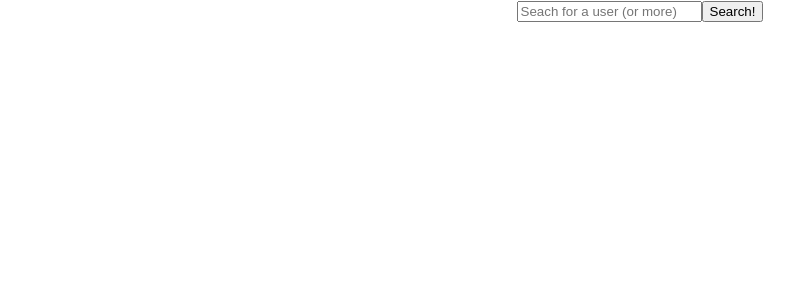
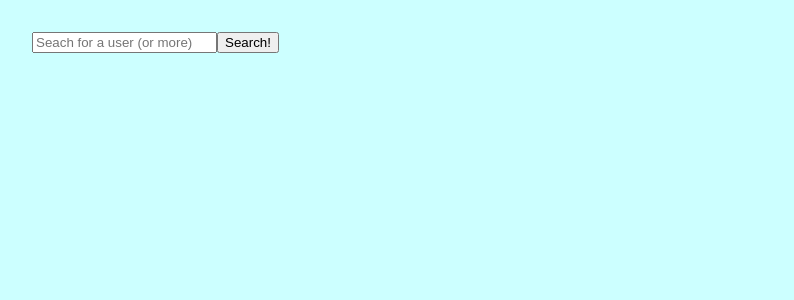
Before and after one commit to jalexy12/thisdotchallenge, a React (Create React App) app: page / in a window 1280 px wide. Shown: the top 300 px of the page, without its empty margins (0-794 px from the left). Built offline with nearby package versions, Linux system fonts and the light colour scheme.

Commit message:
Adds fonts, fontawesome, and includes fonts in CSS

```diff
--- a/public/index.html
+++ b/public/index.html
@@ -24,6 +24,9 @@
       work correctly both with client-side routing and a non-root public URL.
       Learn how to configure a non-root public URL by running `npm run build`.
     -->
+    <link href="https://fonts.googleapis.com/css2?family=Montserrat:ital,wght@0,400;0,700;1,400&display=swap" rel="stylesheet">
+    <link href="https://fonts.googleapis.com/css2?family=Work+Sans:ital,wght@0,700;1,400&display=swap" rel="stylesheet">
+    <link href="https://cdnjs.cloudflare.com/ajax/libs/font-awesome/5.14.0/css/all.min.css" rel="stylesheet">
     <title>React App</title>
   </head>
   <body>
--- a/src/App.css
+++ b/src/App.css
@@ -1,38 +1,25 @@
-.App {
-  text-align: center;
+* {
+  box-sizing: border-box;
 }
 
-.App-logo {
-  height: 40vmin;
-  pointer-events: none;
+html, body {
+  font-family: 'Montserrat', sans-serif;
+  font-size: 16px;
 }
 
-@media (prefers-reduced-motion: no-preference) {
-  .App-logo {
-    animation: App-logo-spin infinite 20s linear;
+h1, h2, h3, h4, h5, h6 {
+  font-family: 'Work Sans', sans-serif;
+}
+
+.App {
+  background-color: #CCFFFF;
+  min-height: 100vh;
+  padding: 2rem;
+}
+
+
+@media only screen and (max-width: 450px) {
+  .App {
+    padding: 1rem;
   }
 }
-
-.App-header {
-  background-color: #282c34;
-  min-height: 100vh;
-  display: flex;
-  flex-direction: column;
-  align-items: center;
-  justify-content: center;
-  font-size: calc(10px + 2vmin);
-  color: white;
-}
-
-.App-link {
-  color: #61dafb;
-}
-
-@keyframes App-logo-spin {
-  from {
-    transform: rotate(0deg);
-  }
-  to {
-    transform: rotate(360deg);
-  }
-}
```
